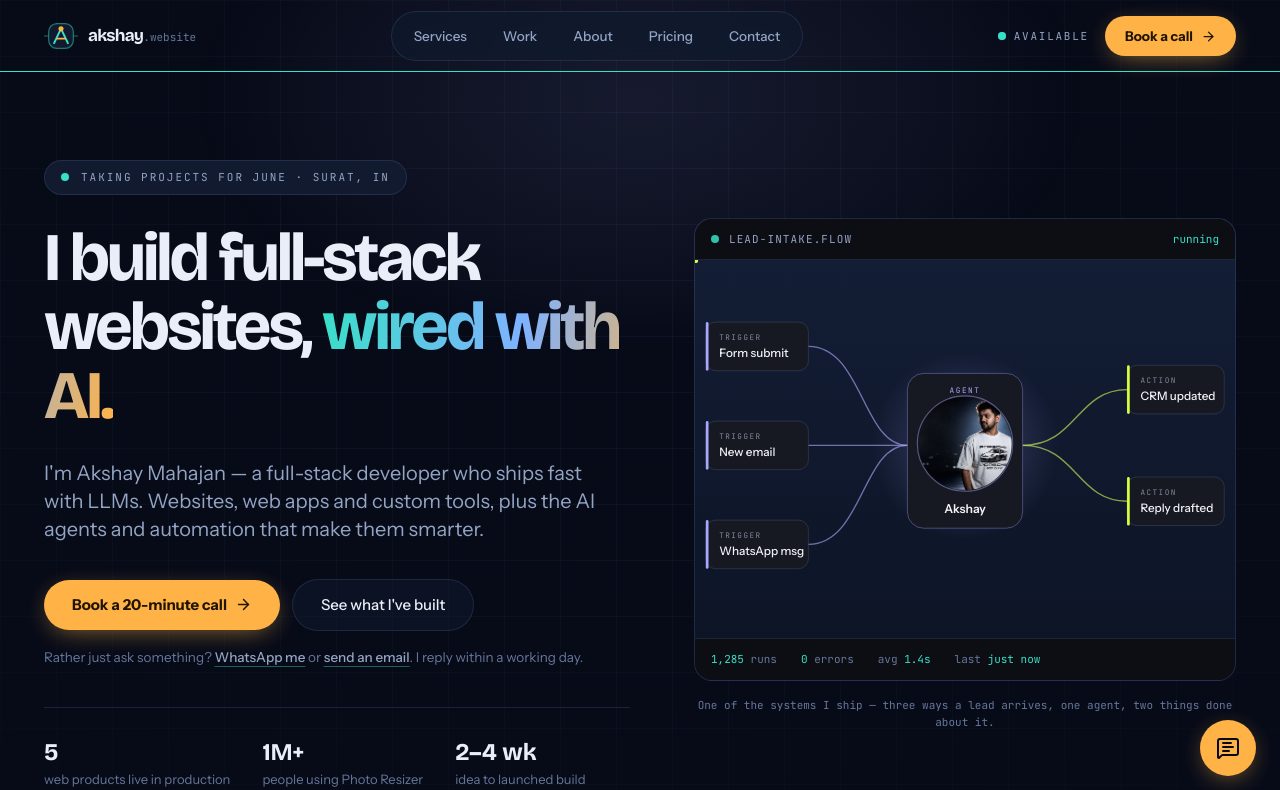
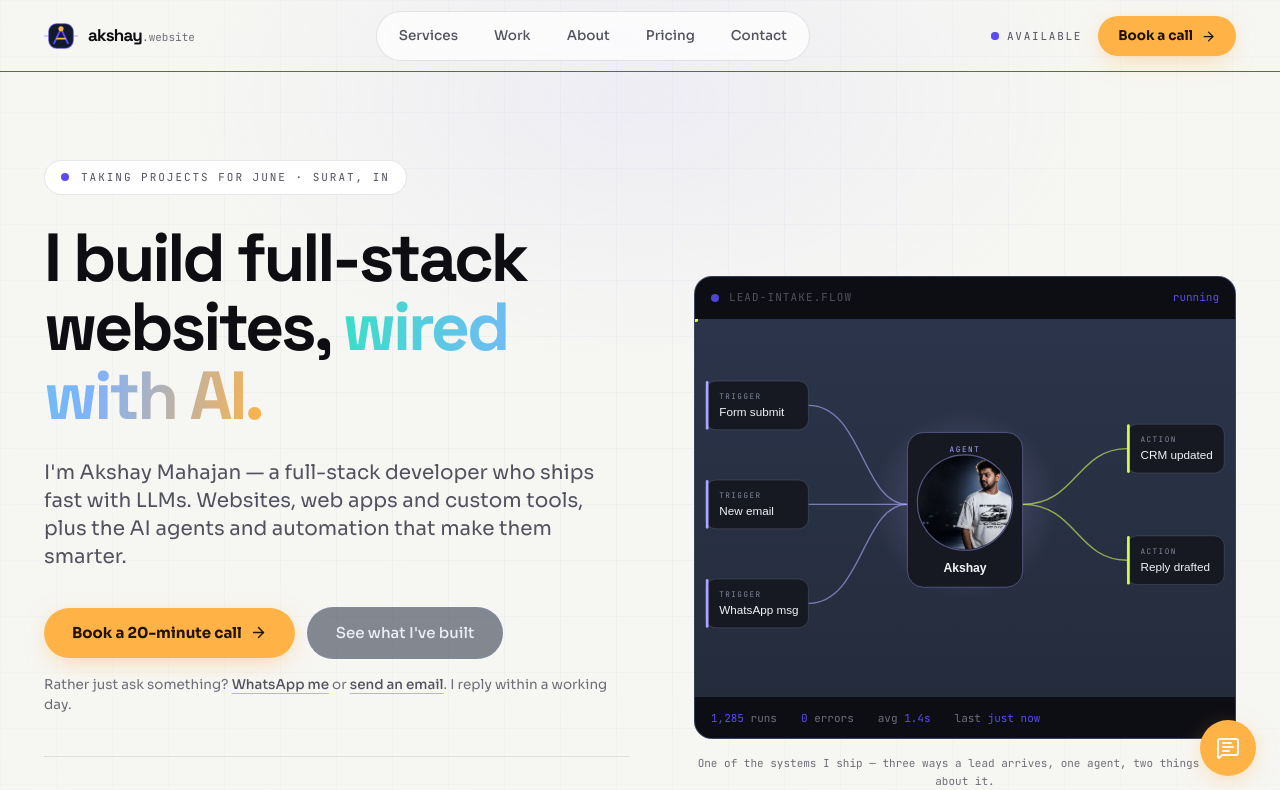
Before and after one commit to akshaymad0608-png/portfolio, a React (Vite) app: page / in a window 1280 px wide. Shown: the top 790 px of the page. Built offline with nearby package versions, Linux system fonts and the light colour scheme.

Commit message:
Add files via upload

```diff
--- a/index.html
+++ b/index.html
@@ -12,23 +12,23 @@
 
     <meta charset="UTF-8" />
     <meta name="viewport" content="width=device-width, initial-scale=1.0" />
-    <meta name="theme-color" content="#0A0B0F" />
+    <meta name="theme-color" content="#F6F6F3" />
     <link rel="icon" type="image/svg+xml" href="/favicon.svg" />
     <link rel="apple-touch-icon" href="/favicon.svg" />
-    <meta name="color-scheme" content="dark" />
+    <meta name="color-scheme" content="light" />
     <meta name="google-site-verification" content="OKrQe1gmGTch6hUqiREhg5pnE1uW6vlGTyEXHYm3b38" />
     <meta name="author" content="Akshay Mahajan" />
 
     <link rel="preconnect" href="https://fonts.googleapis.com" />
     <link rel="preconnect" href="https://fonts.gstatic.com" crossorigin />
     <link
-      href="https://fonts.googleapis.com/css2?family=Bricolage+Grotesque:opsz,wght@12..96,400;12..96,500;12..96,600;12..96,700;12..96,800&family=Instrument+Sans:ital,wght@0,400;0,500;0,600;0,700;1,400&family=JetBrains+Mono:wght@400;500;600&display=swap"
+      href="https://fonts.googleapis.com/css2?family=Space+Grotesk:wght@400;500;600;700&family=Sora:wght@400;500;600;700&family=JetBrains+Mono:wght@400;500;600&display=swap"
       rel="stylesheet"
     />
 
     <style>
-      /* first-paint colours so there's no white flash before the bundle lands */
-      html, body { background-color: #0A0B0F; color: #F2F3F8; }
+      /* first-paint colours so there's no flash before the bundle lands */
+      html, body { background-color: #F6F6F3; color: #0D0D12; }
     </style>
   </head>
   <body>
--- a/tailwind.config.js
+++ b/tailwind.config.js
@@ -12,29 +12,30 @@ export default {
   theme: {
     extend: {
       colors: {
-        ink: '#070B18',
-        background: '#070B18',
-        panel: '#0D1526',
-        section: '#0D1526',
-        cards: '#111A2E',
-        raised: '#16203A',
-        wire: '#37E0C7',
-        wireDim: '#1E8C7E',
-        signal: '#FFB347',
-        signalDim: '#C97F18',
-        primary: '#37E0C7',
-        secondary: '#7FB2FF',
-        accent: '#FFB347',
-        success: '#37E0C7',
-        glass: 'rgba(17, 26, 46, 0.72)',
-        border: 'rgba(125, 158, 214, 0.16)',
-        text: '#E9EEF9',
-        textSecondary: '#93A4C4',
-        muted: '#66779A',
+        ink: '#F6F6F3',
+        background: '#F6F6F3',
+        panel: '#FFFFFF',
+        section: '#FFFFFF',
+        cards: '#FFFFFF',
+        raised: '#FFFFFF',
+        frame: '#EFEFEA',
+        wire: '#5B4BF5',
+        wireDim: '#A5A2F5',
+        signal: '#5B4BF5',
+        signalDim: '#4F46E5',
+        primary: '#5B4BF5',
+        secondary: '#8B5CF6',
+        accent: '#5B4BF5',
+        success: '#16A34A',
+        glass: 'rgba(255, 255, 255, 0.72)',
+        border: 'rgba(17, 17, 34, 0.10)',
+        text: '#0D0D12',
+        textSecondary: '#52525E',
+        muted: '#6E6E78',
       },
       fontFamily: {
-        sans: ['Instrument Sans', 'system-ui', 'sans-serif'],
-        display: ['Bricolage Grotesque', 'Instrument Sans', 'sans-serif'],
+        sans: ['Sora', 'system-ui', 'sans-serif'],
+        display: ['Space Grotesk', 'Sora', 'sans-serif'],
         mono: ['JetBrains Mono', 'ui-monospace', 'monospace'],
       },
       letterSpacing: { tightest: '-0.045em' },
```
